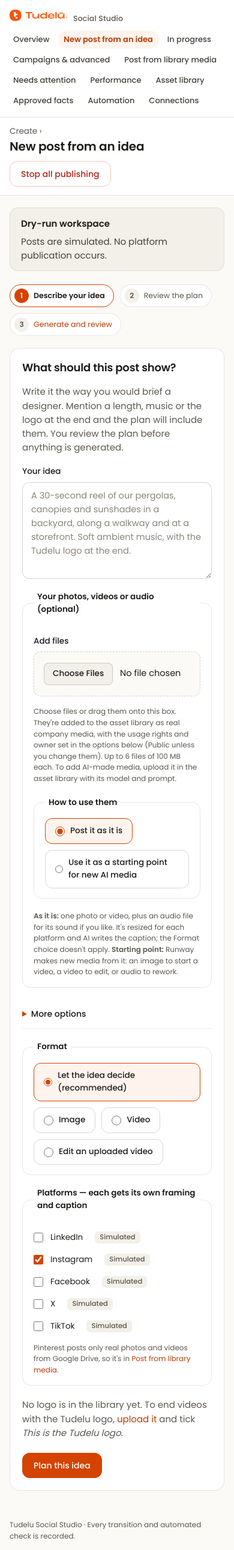
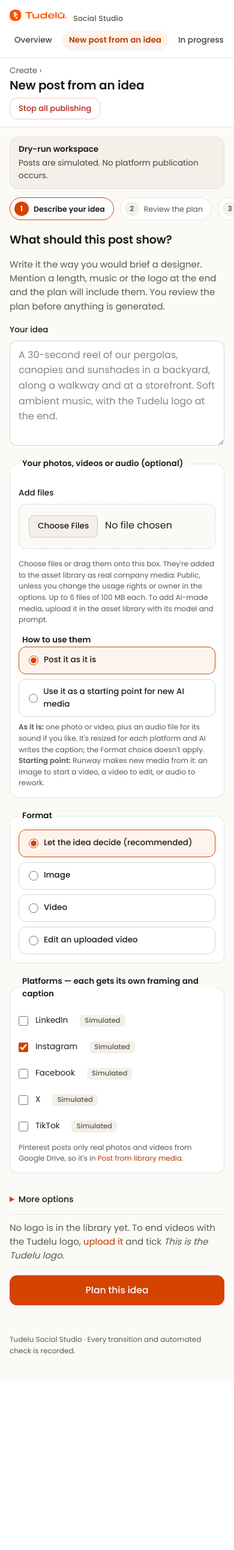
Before and after one commit to sarahs-tudelu/marketing_pipeline, a FastAPI app: page /admin/create in a window 390 px wide. Shown: the top 2584 px of the page at 60% size. After the commit the page ends 2257 px from the top, so only its background shows below. Run offline with FastAPI, Linux system fonts and the light colour scheme; some libraries are stand-ins or nearby versions.

Commit message:
Make the new-post-from-an-idea page work on phones
On a phone the first screen was all menu, header, banner and step pills,
and the idea box only began at the bottom edge. Now:

- The menu and the idea steps are single rows that scroll sideways, with
  the current item scrolled into view, so the idea box is on the first
  screen. The header button and dry-run banner are more compact.
- Fields use 16px text on phones and touch screens, so iPhones no longer
  zoom the page when a field is tapped.
- The form has no card around it, boxes are no longer nested inside boxes,
  choices are stacked full width at finger size (44px or more), and Plan
  this idea is full width.
- More options comes after Platforms again, as before the desktop layout;
  on a desktop it now sits in the side panel. The drag-and-drop hint is
  hidden on touch screens.

Co-Authored-By: Claude Opus 5.5 <noreply@anthropic.com>

```diff
--- a/social/static/studio.css
+++ b/social/static/studio.css
@@ -222,10 +222,27 @@ pre{overflow:auto;padding:16px;font-family:var(--mono);font-size:12.5px;white-sp
   .idea-side .checkbox{margin:6px 0;font-size:14px}
   .idea-side small{margin-top:8px}
   .idea-side>p{margin:0;font-size:13px}
+  .idea-side details{margin:0 0 12px;padding:10px 0;border-top:1px solid var(--divider)}
+  .idea-side details label{margin:12px 0}
+  .idea-side details fieldset{margin:18px 0 4px}
+  .idea-side .two{grid-template-columns:1fr;gap:0}
   .idea-side .actions{margin-top:12px}
   .idea-side .primary{width:100%}
 }
 @media(min-width:1240px) and (min-height:700px){.idea-side{position:sticky;top:20px}}
+/* Phones: no card around the form, so fields get the full width; no boxes inside boxes;
+   choices stacked full width with finger-sized rows; a full-width Plan this idea. */
+@media(max-width:650px){
+  .idea-page{padding:0;background:none;border:0;border-radius:0}
+  .idea-page h2{font-size:19px}
+  .idea-page fieldset{padding:12px 14px 14px;background:var(--card)}
+  .idea-page fieldset fieldset{margin:14px 0 8px;padding:0;border:0;background:none}
+  .idea-page .choice-row{flex-direction:column;align-items:stretch;gap:8px}
+  .idea-page .choice{min-height:46px}
+  .idea-page .checkbox{min-height:44px;margin:0;padding:8px 0}
+  .idea-page .actions .primary{width:100%;min-height:50px;font-size:15.5px}
+}
+@media(hover:none) and (pointer:coarse){.drag-hint{display:none}}
 
 /* Overview */
 .status-strip{display:grid;grid-template-columns:1fr 1fr auto;gap:18px;align-items:center}
@@ -278,11 +295,19 @@ body.standalone h1{margin-bottom:12px}
   .brand{display:flex;align-items:baseline;gap:10px;margin:0;padding:16px 16px 10px;border-bottom:0}
   .brand img{width:96px}
   .brand span{margin:0}
-  nav{display:flex;flex-wrap:wrap;gap:4px;padding:0 12px 12px}
-  nav a{padding:6px 10px;font-size:13px;border-radius:999px}
+  /* The menu is one row that scrolls sideways, so the page starts on the first screen. */
+  nav{display:flex;flex-wrap:nowrap;gap:4px;padding:0 12px 12px;overflow-x:auto;scrollbar-width:none;-webkit-overflow-scrolling:touch}
+  nav::-webkit-scrollbar{display:none}
+  nav a{flex:0 0 auto;padding:7px 12px;font-size:13.5px;white-space:nowrap;border-radius:999px}
   .nav-group,.aside-note{display:none}
   main{margin:0}
-  header{flex-direction:column;align-items:flex-start;gap:12px;margin-bottom:20px;padding:14px var(--gutter)}
+  header{flex-direction:column;align-items:flex-start;gap:8px;margin-bottom:16px;padding:12px var(--gutter)}
+  header button{min-height:36px;padding:6px 14px;font-size:13px}
+  .banner{gap:2px 10px;margin-bottom:14px;padding:10px 14px;font-size:13.5px}
+  .steps{flex-wrap:nowrap;margin:0 calc(-1 * var(--gutter)) 4px;padding:0 var(--gutter);overflow-x:auto;scrollbar-width:none}
+  .steps::-webkit-scrollbar{display:none}
+  .steps li{flex:0 0 auto}
+  .two{row-gap:0}
   .two,.status-strip,.clip-list li{grid-template-columns:1fr}
   .metrics{grid-template-columns:1fr 1fr;gap:12px}
   .metrics>div{padding:16px}
@@ -292,3 +317,7 @@ body.standalone h1{margin-bottom:12px}
   .clip-length{padding-bottom:0}
   .steps li{font-size:12.5px}
 }
+/* iPhones zoom the page into any field with text under 16px when it's tapped. */
+@media(max-width:650px),(hover:none) and (pointer:coarse){
+  input,select,textarea,textarea[name=document],textarea[name=tags]{font-size:16px}
+}
--- a/social/static/studio.js
+++ b/social/static/studio.js
@@ -159,6 +159,18 @@
     }
   });
 
+  // On phones the menu and the idea steps are rows that scroll sideways; show the current one,
+  // again once the brand font has loaded and widened the items.
+  const showCurrent = () => [[document.querySelector("nav"), 'a[aria-current="page"]'], [document.querySelector(".steps"), "li.current"]]
+    .forEach(([row, current]) => {
+      const item = row?.querySelector(current);
+      if (!item || row.scrollWidth <= row.clientWidth) return;
+      const offset = item.getBoundingClientRect().left - row.getBoundingClientRect().left;
+      row.scrollLeft += offset - (row.clientWidth - item.offsetWidth) / 2;
+    });
+  showCurrent();
+  document.fonts?.ready.then(showCurrent);
+
   // New post from an idea: files dropped anywhere on the files box are added to it, and a
   // drop that misses the box is ignored instead of the browser opening the file in this tab.
   const ideaMedia = document.getElementById("idea-media");
--- a/social/templates/idea_create.html
+++ b/social/templates/idea_create.html
@@ -8,12 +8,21 @@
     <fieldset id="idea-media"><legend>Your photos, videos or audio (optional)</legend>
       {% if idea_uploads %}<div class="reference-list">{% for a in idea_uploads %}<label class="checkbox"><input type="checkbox" name="upload_ids" value="{{ a.id }}" checked>{{ a.original_name }}<span class="tag">{{ a.media.mime.split('/')[0] }}</span> · saved in the asset library</label>{% endfor %}</div>{% endif %}
       <label>Add files<input type="file" name="files" multiple accept="image/*,video/mp4,video/quicktime,video/webm,audio/mpeg,audio/wav,audio/mp4,audio/ogg,audio/flac"></label>
-      <small class="muted">Choose files or drag them onto this box. They're added to the asset library as real company media, with the usage rights and owner set in the options below (Public unless you change them). Up to {{ max_idea_uploads }} files of {{ (settings.max_upload_bytes / 1000000)|round|int }} MB each. To add AI-made media, upload it in the asset library with its model and prompt.</small>
+      <small class="muted"><span class="drag-hint">Choose files or drag them onto this box. </span>They're added to the asset library as real company media: Public, unless you change the usage rights or owner in the options. Up to {{ max_idea_uploads }} files of {{ (settings.max_upload_bytes / 1000000)|round|int }} MB each. To add AI-made media, upload it in the asset library with its model and prompt.</small>
       <fieldset class="choice-row"><legend>How to use them</legend>
         <label class="choice"><input type="radio" name="upload_use" value="as_is" {{ 'checked' if idea_form.get('upload_use', 'as_is') != 'reference' else '' }}>Post it as it is</label>
         <label class="choice"><input type="radio" name="upload_use" value="reference" {{ 'checked' if idea_form.get('upload_use') == 'reference' else '' }}>Use it as a starting point for new AI media</label>
       </fieldset>
       <small class="muted"><b>As it is:</b> one photo or video, plus an audio file for its sound if you like. It's resized for each platform and AI writes the caption; the Format choice doesn't apply. <b>Starting point:</b> Runway makes new media from it: an image to start a video, a video to edit, or audio to rework.</small>
+    </fieldset>
+    </div>
+    <div class="idea-side">
+    <fieldset class="choice-row"><legend>Format</legend>
+      {% for value, label in formats.items() %}<label class="choice"><input type="radio" name="format" value="{{ value }}" {{ 'checked' if idea_form.get('format', 'auto') == value or (value == 'auto' and idea_form.get('format') not in formats) else '' }}>{{ label }}{{ ' (recommended)' if value == 'auto' else '' }}</label>{% endfor %}
+    </fieldset>
+    <fieldset><legend>Platforms — each gets its own framing and caption</legend>
+      {% for c in connections if c.account.platform not in real_media_only %}<label class="checkbox"><input type="checkbox" name="platforms" value="{{ c.account.platform }}" {{ 'checked' if c.account.platform in idea_form.get('platforms', ['instagram']) else '' }}>{{ c.account.platform|platform }}<span class="tag">{{ 'Simulated' if c.dry else 'Live' }}</span></label>{% endfor %}
+      <small class="muted">Pinterest posts only real photos and videos from Google Drive, so it's in <a href="/admin/compose">Post from library media</a>.</small>
     </fieldset>
     {% set needs_options = not idea_form.get('rights', 'public') %}
     <details {{ 'open' if needs_options else '' }}><summary>More options</summary>
@@ -33,15 +42,6 @@
         </div>
       </fieldset>
     </details>
-    </div>
-    <div class="idea-side">
-    <fieldset class="choice-row"><legend>Format</legend>
-      {% for value, label in formats.items() %}<label class="choice"><input type="radio" name="format" value="{{ value }}" {{ 'checked' if idea_form.get('format', 'auto') == value or (value == 'auto' and idea_form.get('format') not in formats) else '' }}>{{ label }}{{ ' (recommended)' if value == 'auto' else '' }}</label>{% endfor %}
-    </fieldset>
-    <fieldset><legend>Platforms — each gets its own framing and caption</legend>
-      {% for c in connections if c.account.platform not in real_media_only %}<label class="checkbox"><input type="checkbox" name="platforms" value="{{ c.account.platform }}" {{ 'checked' if c.account.platform in idea_form.get('platforms', ['instagram']) else '' }}>{{ c.account.platform|platform }}<span class="tag">{{ 'Simulated' if c.dry else 'Live' }}</span></label>{% endfor %}
-      <small class="muted">Pinterest posts only real photos and videos from Google Drive, so it's in <a href="/admin/compose">Post from library media</a>.</small>
-    </fieldset>
     <p class="muted">{% if logos %}End cards use <b>{{ logos[0].original_name }}</b>.{% else %}No logo is in the library yet. To end videos with the Tudelu logo, <a href="/admin/upload">upload it</a> and tick <i>This is the Tudelu logo</i>.{% endif %}</p>
     <div class="actions"><button class="primary">Plan this idea</button></div>
     <div data-form-status></div>
```
Also changed, not shown: tests/test_studio_ui.py (+48 -6 lines).
